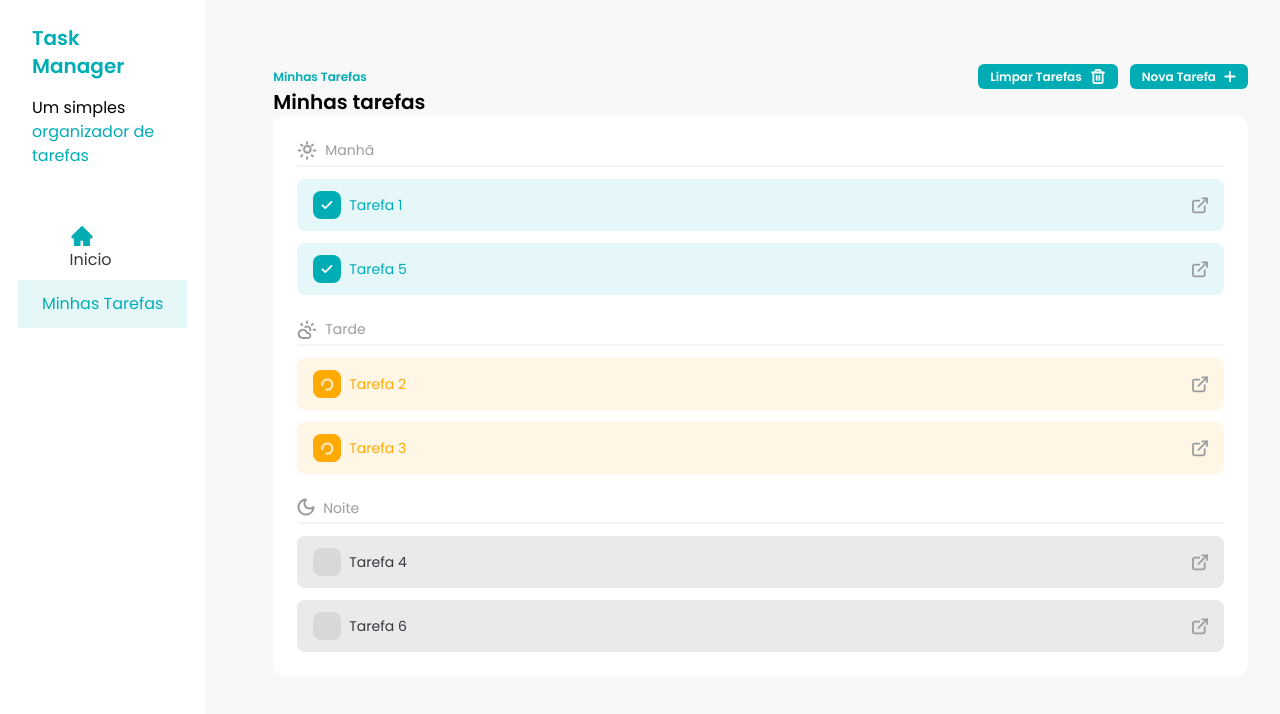
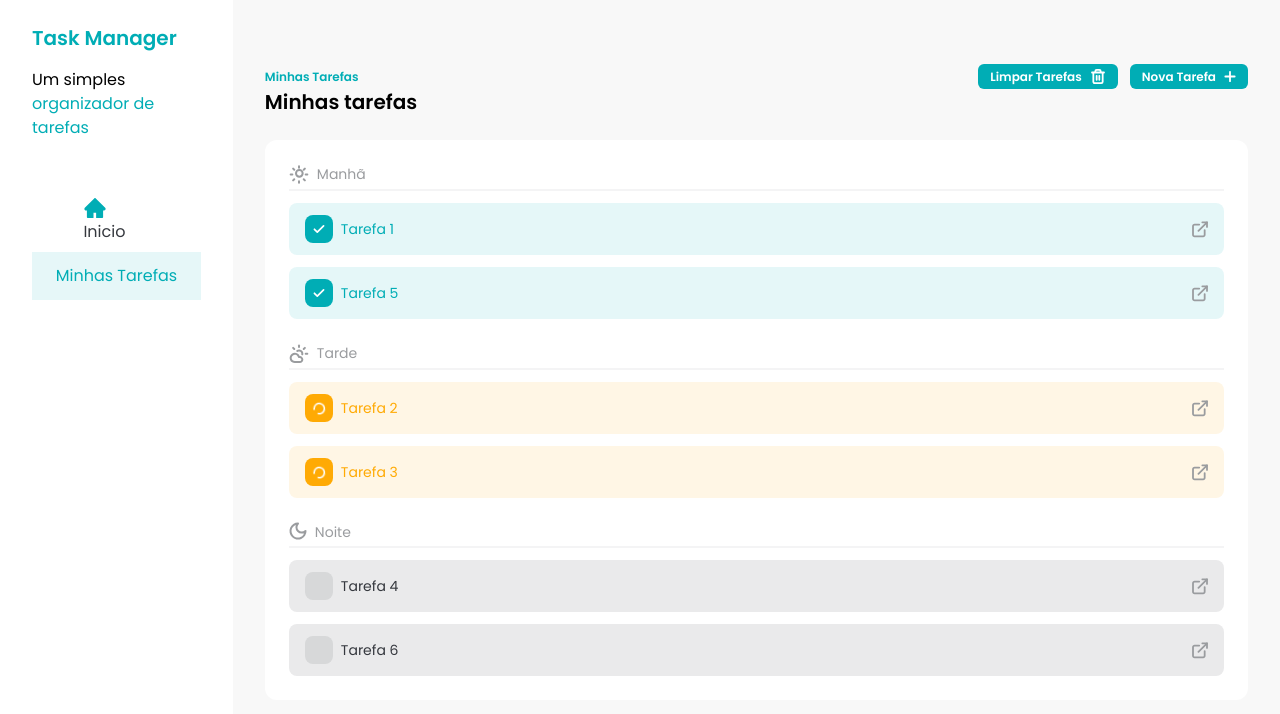
Before and after one commit to AldairRochaofc/TaskManager, a React (Vite) app: page / in a window 1280 px wide. Shown: the top 714 px of the page. Built offline with nearby package versions, Linux system fonts and the light colour scheme.

Commit message:
feat: updating spacing between sidebar and tasks

```diff
--- a/src/App.jsx
+++ b/src/App.jsx
@@ -2,7 +2,7 @@ import Sidebar from "./assets/components/Sidebar"
 import Tasks from "./assets/components/Tasks"
 function App() {
   return (
-    <div className="flex gap-9">
+    <div className="flex">
       <Sidebar />
       <Tasks />
     </div>
--- a/src/assets/components/Sidebar.jsx
+++ b/src/assets/components/Sidebar.jsx
@@ -2,12 +2,11 @@ import SidebarButton from "./SidebarButton"
 import HomeIcon from "../icons/home.svg?react"
 const Sidebar = () => {
   return (
-    <div className="h-screen w-64 bg-white">
+    <div className="h-screen w-72 bg-white">
       <div className="space-y-4 px-8 py-6">
         <h1 className="text-xl font-semibold text-[#00ADB5]">Task Manager</h1>
         <p>
-          Um simples{" "}
-          <span className="text-[#00ADB5]">organizador de tarefas</span>
+          Um simples <span className="text-[#00ADB5]">organizador de tarefas</span>
         </p>
       </div>
 
--- a/src/assets/components/Tasks.jsx
+++ b/src/assets/components/Tasks.jsx
@@ -35,7 +35,7 @@ const Tasks = () => {
   }
 
   return (
-    <div className="w-full px-8 py-16">
+    <div className="w-full space-y-6 px-8 py-16">
       <div className="flex w-full justify-between">
         <div>
           <span className="text-xs font-semibold text-[#00ADB5]">Minhas Tarefas</span>
```
